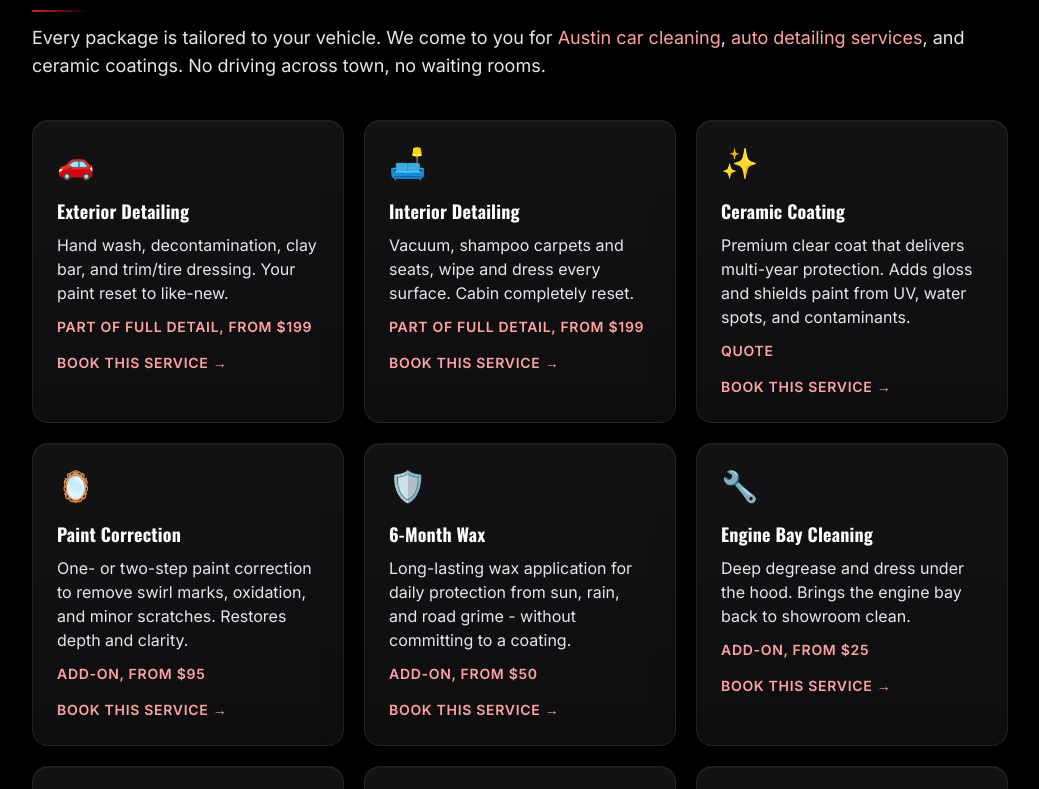
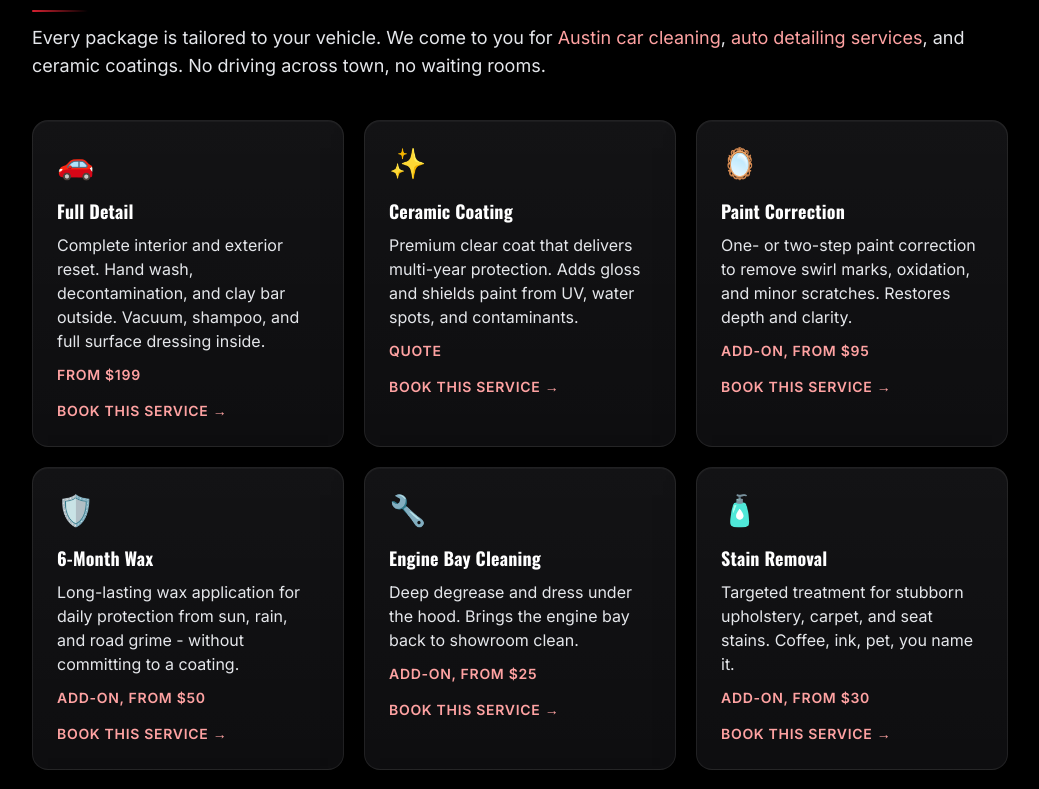
Before and after one commit to faddystorm2005/AAD, a Next.js app: page / in a window 1280 px wide. Shown: the part 831-1620 px from the top of the page, without its empty margins (120-1159 px from the left). Built offline with nearby package versions, Linux system fonts and the light colour scheme; no server answers.

Commit message:
ux: merge Exterior + Interior cards into single Full Detail card

```diff
--- a/src/app/page.tsx
+++ b/src/app/page.tsx
@@ -528,15 +528,9 @@ export default function Home() {
 const SERVICES = [
   {
     icon: '🚗',
-    title: 'Exterior Detailing',
-    description: 'Hand wash, decontamination, clay bar, and trim/tire dressing. Your paint reset to like-new.',
-    priceLabel: 'Part of full detail, from $199',
-  },
-  {
-    icon: '🛋️',
-    title: 'Interior Detailing',
-    description: 'Vacuum, shampoo carpets and seats, wipe and dress every surface. Cabin completely reset.',
-    priceLabel: 'Part of full detail, from $199',
+    title: 'Full Detail',
+    description: 'Complete interior and exterior reset. Hand wash, decontamination, and clay bar outside. Vacuum, shampoo, and full surface dressing inside.',
+    priceLabel: 'From $199',
   },
   {
     icon: '✨',
```
